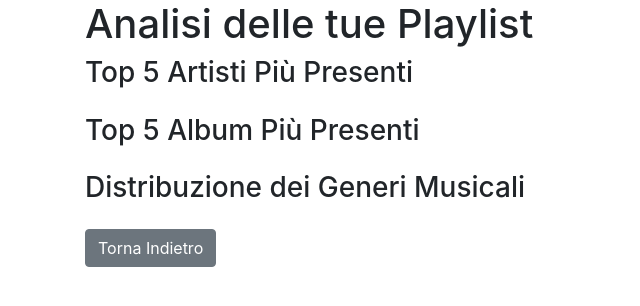
After one commit to Arba-Marco/spotify_progetto, a Flask app: template templates/playlist_analysis.html in a window 1280 px wide. The commit adds this page. Shown: the top 306 px of the page, without its empty margins (0-640 px from the left). Run offline with Flask 3, Linux system fonts and the light colour scheme; the template is opened without the code that fills it, so the values that code supplies are empty; some libraries are stand-ins or nearby versions.

Commit message:
Aggiunta grafici

```diff
--- a/blueprints/home.py
+++ b/blueprints/home.py
@@ -3,6 +3,8 @@ import spotipy
 from spotipy.oauth2 import SpotifyOAuth, SpotifyClientCredentials
 from flask_login import current_user
 from services.db import get_db
+import pandas as pd
+import plotly.express as px
 
 home_bp = Blueprint('home', __name__)
 
@@ -53,6 +55,58 @@ def homepage():
             search_results = search_spotify(query)
 
     return render_template('home.html', user_info=user_info, playlists=playlists, search_results=search_results)
+
+
+@home_bp.route('/playlist_analysis')
+def playlist_analysis():
+    """Visualizza l'analisi delle playlist (top artisti, top album, distribuzione dei generi)."""
+    sp = get_spotify_client()
+
+    if not current_user.is_authenticated:
+        flash("Devi essere loggato per vedere l'analisi delle playlist", "warning")
+        return redirect(url_for('home.homepage'))
+
+    try:
+        # Recupera tutte le playlist dell'utente
+        playlists = sp.current_user_playlists()['items']
+        tracks_data = []
+
+        # Per ogni playlist, recupera le tracce
+        for playlist in playlists:
+            playlist_id = playlist['id']
+            tracks = sp.playlist_tracks(playlist_id)['items']
+
+            for track in tracks:
+                track_data = {
+                    'track_name': track['track']['name'],
+                    'artist_name': track['track']['artists'][0]['name'],
+                    'album_name': track['track']['album']['name'],
+                    'genre': track['track']['album']['genres'][0] if 'genres' in track['track']['album'] else 'Unknown'
+                }
+                tracks_data.append(track_data)
+
+        # Converti i dati in un DataFrame pandas
+        df = pd.DataFrame(tracks_data)
+
+        # Analisi: Top 5 artisti
+        top_artists = df['artist_name'].value_counts().head(5)
+
+        # Analisi: Top 5 album
+        top_albums = df['album_name'].value_counts().head(5)
+
+        # Analisi: Distribuzione dei generi musicali
+        genre_distribution = df['genre'].value_counts()
+
+        # Crea grafici per le analisi
+        artist_fig = px.bar(top_artists, x=top_artists.index, y=top_artists.values, labels={'x': 'Artista', 'y': 'Numero di brani'})
+        album_fig = px.bar(top_albums, x=top_albums.index, y=top_albums.values, labels={'x': 'Album', 'y': 'Numero di brani'})
+        genre_fig = px.pie(genre_distribution, names=genre_distribution.index, values=genre_distribution.values, title='Distribuzione dei generi musicali')
+
+        return render_template('playlist_analysis.html', artist_fig=artist_fig.to_html(), album_fig=album_fig.to_html(), genre_fig=genre_fig.to_html())
+
+    except Exception as e:
+        flash(f"Errore durante l'analisi delle playlist: {e}", "danger")
+        return redirect(url_for('home.homepage'))
 
 @home_bp.route('/search_playlist', methods=['POST', 'GET'])
 def search_playlist():
--- a/templates/home.html
+++ b/templates/home.html
@@ -43,6 +43,7 @@
                 <a href="{{ url_for('auth.login_spotify') }}" class="btn btn-success">Collegamento Spotify</a>
             {% endif %}
         </div>
+
 
 
 
--- /dev/null
+++ b/templates/playlist_analysis.html
@@ -0,0 +1,32 @@
+<!DOCTYPE html>
+<html lang="it">
+<head>
+    <meta charset="UTF-8">
+    <meta name="viewport" content="width=device-width, initial-scale=1.0">
+    <title>Analisi delle Playlist</title>
+    <link rel="stylesheet" href="https://maxcdn.bootstrapcdn.com/bootstrap/4.0.0/css/bootstrap.min.css">
+</head>
+<body>
+    <div class="container">
+        <h1>Analisi delle tue Playlist</h1>
+
+        <div class="mb-4">
+            <h3>Top 5 Artisti Più Presenti</h3>
+            <div>{{ artist_fig|safe }}</div>
+        </div>
+
+        <div class="mb-4">
+            <h3>Top 5 Album Più Presenti</h3>
+            <div>{{ album_fig|safe }}</div>
+        </div>
+
+        <div class="mb-4">
+            <h3>Distribuzione dei Generi Musicali</h3>
+            <div>{{ genre_fig|safe }}</div>
+        </div>
+
+        <!-- Aggiungi un pulsante per tornare alla pagina precedente -->
+        <button class="btn btn-secondary" onclick="window.history.back();">Torna Indietro</button>
+    </div>
+</body>
+</html>
--- a/templates/saved_playlists.html
+++ b/templates/saved_playlists.html
@@ -43,6 +43,10 @@
 
         <!-- Alternativa: pulsante per tornare indietro -->
         <button class="btn btn-secondary" onclick="window.history.back();">Torna Indietro</button>
+
+        <!-- Bottone per accedere all'analisi della playlist -->
+        <!-- Bottone per accedere all'analisi delle playlist -->
+        <a href="{{ url_for('home.playlist_analysis') }}" class="btn btn-success">Analizza le tue Playlist</a>
     </div>
 </body>
 </html>
```
Also changed, not shown: 1 other file.
